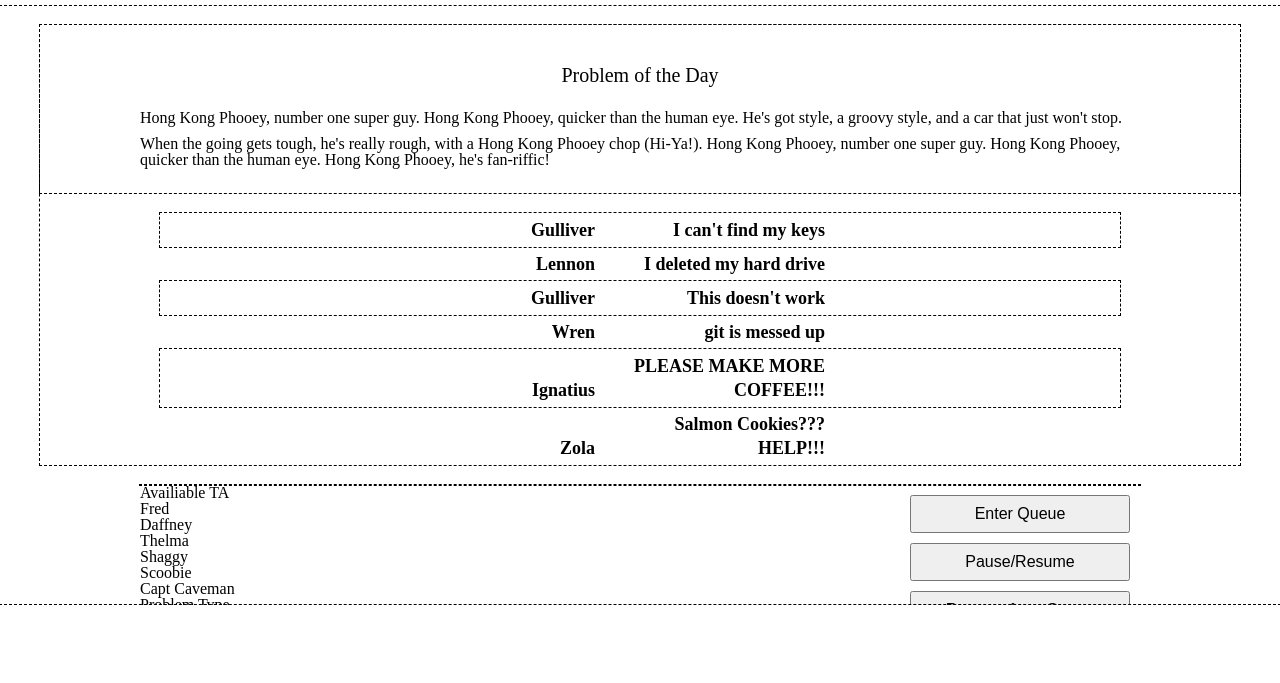
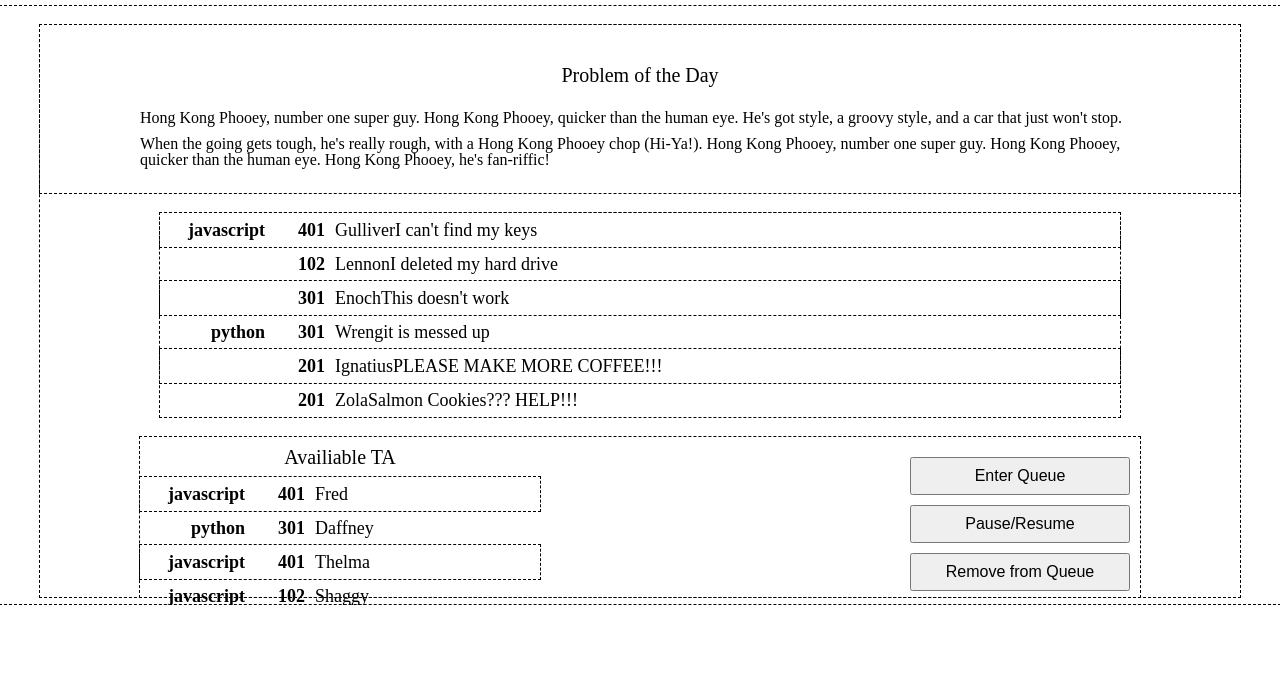
Before and after one commit to dmurphy90/201_NEXT, a plain HTML site: page student.html in a window 1280 px wide. Shown: the part 115-798 px from the top of the page. Drawn offline with Linux system fonts and the light colour scheme.

Commit message:
finished student.html wireframe

```diff
--- a/css/style.css
+++ b/css/style.css
@@ -59,40 +59,66 @@ main {
 	margin: 0  auto;
 	margin-top: 20px;
 	width: 960px;
+	outline: 1px dashed;
 }
 
 #queue {
 	width: 100%;
 	line-height: 24px;
+	margin: 20px auto;
 }
 
-#queue li {
+#available_ta , #problem_type{
+	width: 400px;
+	line-height: 24px;
+}
+
+#queue li, #available_ta li, #problem_type li{
 	font-size: 18px;
 	padding: 5px;
 	text-align: left;
 }
 
-#queue li:nth-of-type(odd) {
+#queue li:nth-of-type(odd), #available_ta li:nth-of-type(odd), #problem_type li:nth-of-type(odd){
 	outline: 1px dashed;
 }
 
-#queue li span {
+#queue li .course_focus, #available_ta li .course_focus {
 	display: inline-block;
-	width: 200px;
+	width: 100px;
+	margin-right:10px;
+	font-weight: bold;
+	text-align: right;
+}
+
+#queue li .course_num, #available_ta li .course_num{
+	display: inline-block;
+	width: 50px;
+	margin-right:10px;
+	font-weight: bold;
+	text-align: right;
+}
+
+#queue li .name #available_ta li .name {
+	display: inline-block;
+	width: 160px;
 	margin-right:30px;
 	font-weight: bold;
 	text-align: right;
 }
 
-
-
-
+#queue li .issue {
+	display: inline-block;
+	margin-right: 30px;
+	text-align: right;
+}
 
 .student_options {
 	margin: 0 auto;
 	margin-top: 20px;
 	width: 1000px;
 	outline: 1px dashed;
+	height: 160px;
 }
 
 .student_options .left{
@@ -100,7 +126,14 @@ main {
 	float: left;
 }
 
+.student_options .left h3 {
+	text-align: center;
+	margin: 10px 0;
+	font-size: 20px;
+}
+
 .student_options .right{
+	margin: 10px 0;
 	display: inline-block;
 	float: right;
 }
--- a/student.html
+++ b/student.html
@@ -19,24 +19,24 @@
       </section>
       <section class="student_q">
         <ol id="queue" class="student">
-          <li data-user-id="1"><span class="course"></span><span class="name">Gulliver</span><span class="issue">I can't find my keys</li></span>
-          <li data-user-id="2"><span class="course"></span><span class="name">Lennon</span><span class="issue">I deleted my hard drive</li></span>
-          <li data-user-id="3"><span class="course"></span><span class="name">Gulliver</span><span class="issue">This doesn't work</li></span>
-          <li data-user-id="4"><span class="course"></span><span class="name">Wren</span><span class="issue">git is messed up</li></span>
-          <li data-user-id="5"><span class="course"></span><span class="name">Ignatius</span><span class="issue">PLEASE MAKE MORE COFFEE!!!</li></span>
-          <li data-user-id="6"><span class="course"></span><span class="name">Zola</span><span class="issue">Salmon Cookies??? HELP!!!</li></span>
+          <li data-user-id="1"><span class="course_focus">javascript</span><span class="course_num">401</span><span class="name">Gulliver</span><span class="issue">I can't find my keys</li></span>
+          <li data-user-id="2"><span class="course_focus"></span><span class="course_num">102</span><span class="name">Lennon</span><span class="issue">I deleted my hard drive</li></span>
+          <li data-user-id="3"><span class="course_focus"></span><span class="course_num">301</span><span class="name">Enoch</span><span class="issue">This doesn't work</li></span>
+          <li data-user-id="4"><span class="course_focus">python</span><span class="course_num">301</span><span class="name">Wren</span><span class="issue">git is messed up</li></span>
+          <li data-user-id="5"><span class="course_focus"></span><span class="course_num">201</span><span class="name">Ignatius</span><span class="issue">PLEASE MAKE MORE COFFEE!!!</li></span>
+          <li data-user-id="6"><span class="course_focus"></span><span class="course_num">201</span><span class="name">Zola</span><span class="issue">Salmon Cookies??? HELP!!!</li></span>
         </ol>
       </section>
       <section class="student_options">
         <div class="left">
           <h3>Availiable TA</h3>
           <ol id="available_ta" >
-            <li data-user-id="1">Fred</li>
-            <li data-user-id="2">Daffney</li>
-            <li data-user-id="3">Thelma</li>
-            <li data-user-id="4">Shaggy</li>
-            <li data-user-id="5">Scoobie</li>
-            <li data-user-id="6">Capt Caveman</li>
+            <li data-user-id="1"><span class="course_focus">javascript</span><span class="course_num">401</span><span class="name">Fred</span></li>
+            <li data-user-id="2"><span class="course_focus">python</span><span class="course_num">301</span><span class="name">Daffney</span></li>
+            <li data-user-id="3"><span class="course_focus">javascript</span><span class="course_num">401</span><span class="name">Thelma</span></li>
+            <li data-user-id="4"><span class="course_focus">javascript</span><span class="course_num">102</span><span class="name">Shaggy</span></li>
+            <li data-user-id="5"><span class="course_focus">javascript</span><span class="course_num">201</span><span class="name">Scoobie</span></li>
+            <li data-user-id="6"><span class="course_focus">javascript</span><span class="course_num">101</span><span class="name">Capt Caveman</span></li>
           </ol>
           <h3>Problem Type</h3>
           <ol id="problem_type">
```
